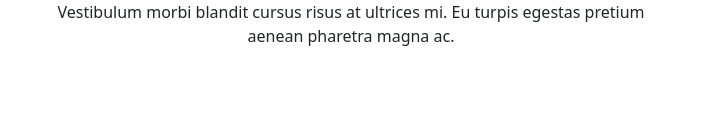
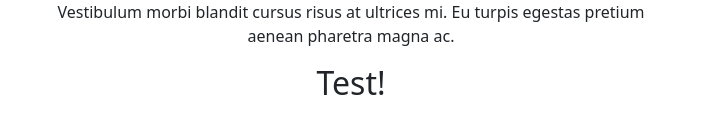
Before and after one commit to benjamin-wirch/benjaminwirch.com, a React (Vite) app: page / in a window 1280 px wide. Shown: the part 304-438 px from the top of the page, without its empty margins (289-991 px from the left). Built offline with nearby package versions, Linux system fonts and the light colour scheme.

Commit message:
Re-deploy testing

```diff
--- a/src/components/BenjaminWirch.jsx
+++ b/src/components/BenjaminWirch.jsx
@@ -6,5 +6,6 @@ export default function BenjaminWirch(props) {
         <div style={{ maxWidth: "40rem", margin: "auto", textWrap: "pretty" }}>
             <p>Example text. Lorem ipsum dolor sit amet, consectetur adipiscing elit, sed do eiusmod tempor incididunt ut labore et dolore magna aliqua. Egestas fringilla phasellus faucibus scelerisque eleifend donec. Ullamcorper velit sed ullamcorper morbi tincidunt. Aliquet nibh praesent tristique magna. Posuere morbi leo urna molestie at elementum eu facilisis sed. Imperdiet dui accumsan sit amet nulla facilisi morbi. Vitae proin sagittis nisl rhoncus mattis rhoncus urna neque. Metus aliquam eleifend mi in nulla posuere sollicitudin. Posuere morbi leo urna molestie at elementum eu. Vitae elementum curabitur vitae nunc. Vulputate odio ut enim blandit volutpat. Tellus molestie nunc non blandit. Arcu non sodales neque sodales ut etiam. Vestibulum morbi blandit cursus risus at ultrices mi. Eu turpis egestas pretium aenean pharetra magna ac.</p>
         </div>
+        <h2>Test!</h2>
     </div>
 }
```
